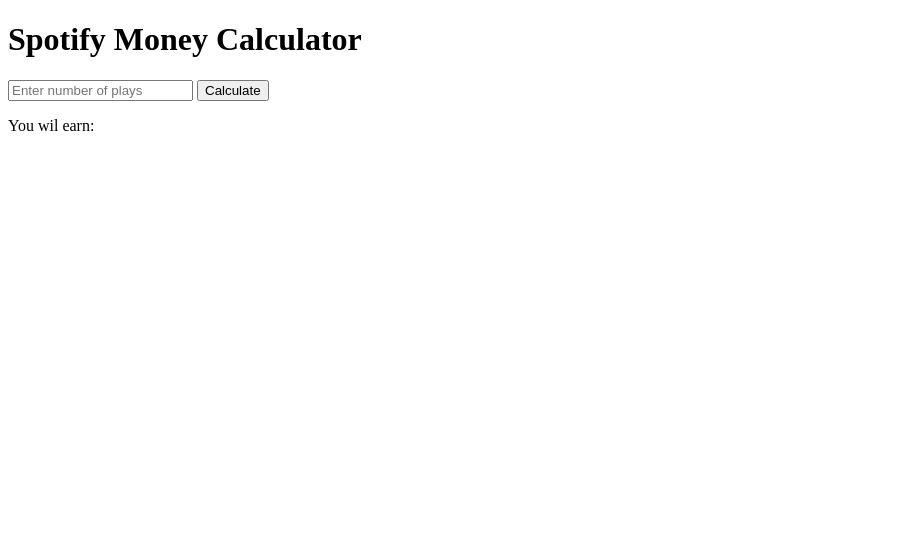
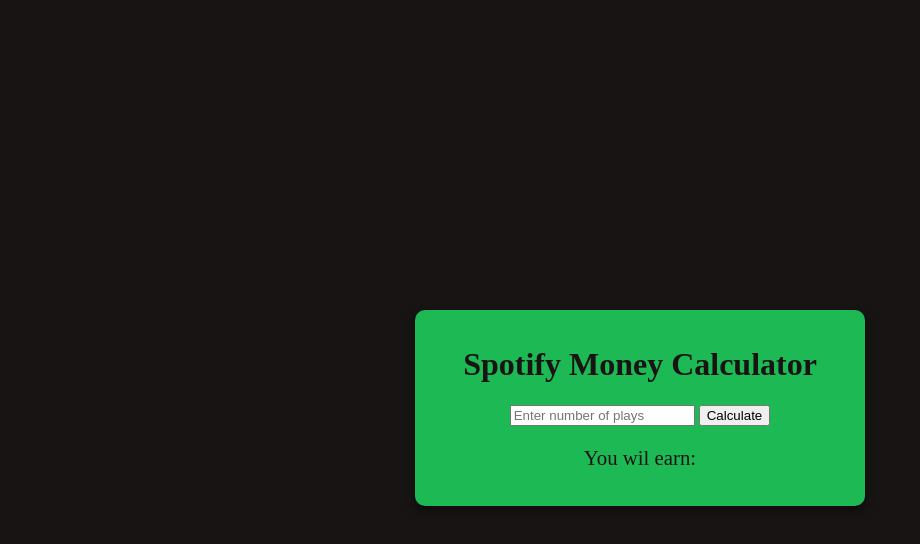
Before and after one commit to Fransi-Kurti/Spotify-Money-Calculator, a plain HTML site: page index.html in a window 1280 px wide. Shown: the whole page, without its empty margins (0-920 px from the left). Drawn offline with Linux system fonts and the light colour scheme.

Commit message:
css update

```diff
--- a/index.html
+++ b/index.html
@@ -9,11 +9,11 @@
 </head>
 <body>
     <div class="main-container">
-        <h1>Spotify Money Calculator</h1>
+        <h1 class="heading">Spotify Money Calculator</h1>
         <div class="input-container">
             <input type="number" class="input" id="input" placeholder="Enter number of plays">
             <button class="btn" id="btn">Calculate</button>
-            <p>You wil earn: <span id="profit"></span></p>
+            <p class="paragraf">You wil earn: <span id="profit"></span></p>
         </div>
     </div>
 
--- a/style.css
+++ b/style.css
@@ -0,0 +1,30 @@
+body{
+    display: flex;
+    justify-content: center;
+    height: 100vh;
+    align-items: center;
+    background-color: #191414;
+}
+
+.main-container{
+    display: flex;
+    justify-content: center;
+    box-sizing: border-box;
+    flex-direction: column;
+    background-color: #1db954;
+    width: 90%;
+    max-width: 450px;
+    padding: 15px;
+    border-radius: 10px;
+    box-shadow: 0 4px 8px rgba(0,0,0,.5);
+    text-align: center;
+}
+
+.heading{
+    color: #191414;
+}
+
+.paragraf{
+    color: #191414;
+    font-size: 1.3rem;
+}
```
